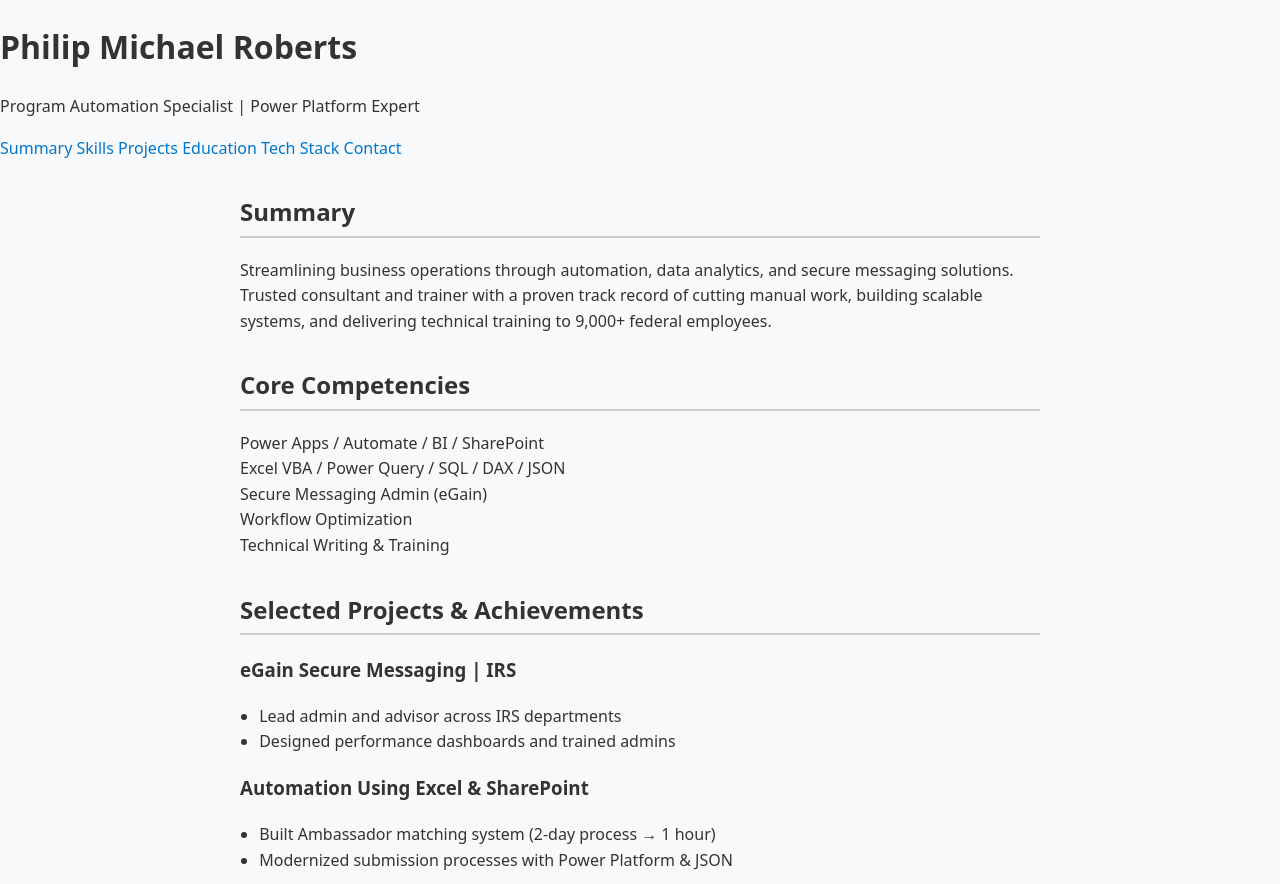
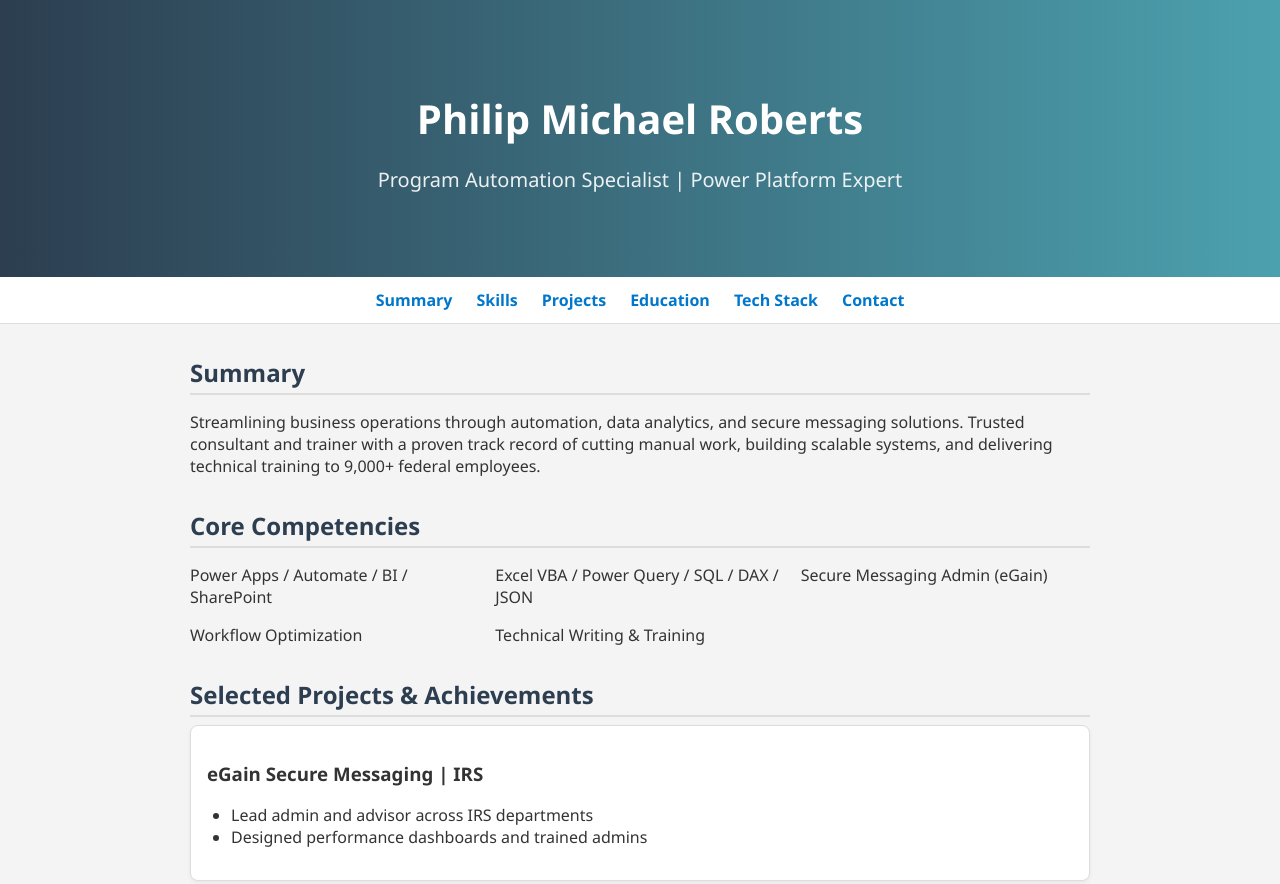
Before and after one commit to justif21/philipmichaelroberts-site, a plain HTML site: page index.html in a window 1280 px wide. Shown: the top 884 px of the page. Drawn offline with Linux system fonts and the light colour scheme.

Commit message:
Update style.css

```diff
--- a/style.css
+++ b/style.css
@@ -1,41 +1,80 @@
 body {
-    font-family: system-ui, sans-serif;
+    font-family: 'Segoe UI', system-ui, sans-serif;
     margin: 0;
-    padding: 0;
-    background-color: #f8f9fa;
+    background-color: #f4f4f4;
     color: #333;
-    line-height: 1.6;
 }
 
-header, footer {
-    background-color: #2c3e50;
-    color: #fff;
+.hero {
+    background: linear-gradient(to right, #2c3e50, #4ca1af);
+    color: white;
+    padding: 4rem 1rem;
     text-align: center;
-    padding: 1rem 0;
 }
 
-header h1 {
-    margin: 0;
+.hero h1 {
+    margin-bottom: 0.5rem;
+    font-size: 2.5rem;
+}
+
+.subtitle {
+    font-size: 1.25rem;
+    opacity: 0.9;
+}
+
+.navbar {
+    background-color: #ffffff;
+    border-bottom: 1px solid #ddd;
+    display: flex;
+    justify-content: center;
+    padding: 0.75rem;
+    gap: 1.5rem;
+    position: sticky;
+    top: 0;
+    z-index: 1000;
+}
+
+.navbar a {
+    color: #0077cc;
+    text-decoration: none;
+    font-weight: 600;
 }
 
 main {
-    max-width: 800px;
+    max-width: 900px;
     margin: 2rem auto;
-    padding: 0 1rem;
+    padding: 0 1.25rem;
+}
+
+section {
+    margin-top: 2rem;
 }
 
 h2 {
-    border-bottom: 2px solid #ccc;
+    color: #2c3e50;
+    margin-bottom: 0.5rem;
+    border-bottom: 2px solid #ddd;
     padding-bottom: 0.25rem;
-    margin-top: 2rem;
 }
 
 ul {
-    padding-left: 1.2rem;
+    padding-left: 1.5rem;
 }
 
-section + section {
-    margin-top: 2rem;
+.project {
+    background: #fff;
+    border: 1px solid #ddd;
+    border-radius: 8px;
+    padding: 1rem;
+    margin-bottom: 1rem;
+    box-shadow: 0 2px 4px rgba(0,0,0,0.05);
+}
+
+.grid {
+    display: grid;
+    grid-template-columns: repeat(auto-fit, minmax(250px, 1fr));
+    gap: 1rem;
+    margin-top: 1rem;
 }
 
 a {
@@ -47,6 +86,15 @@
     text-decoration: underline;
 }
 
+footer {
+    background-color: #2c3e50;
+    color: white;
+    text-align: center;
+    padding: 1rem 0;
+    margin-top: 2rem;
+}
+
 footer p {
     font-size: 0.9rem;
+    margin: 0;
 }
```
